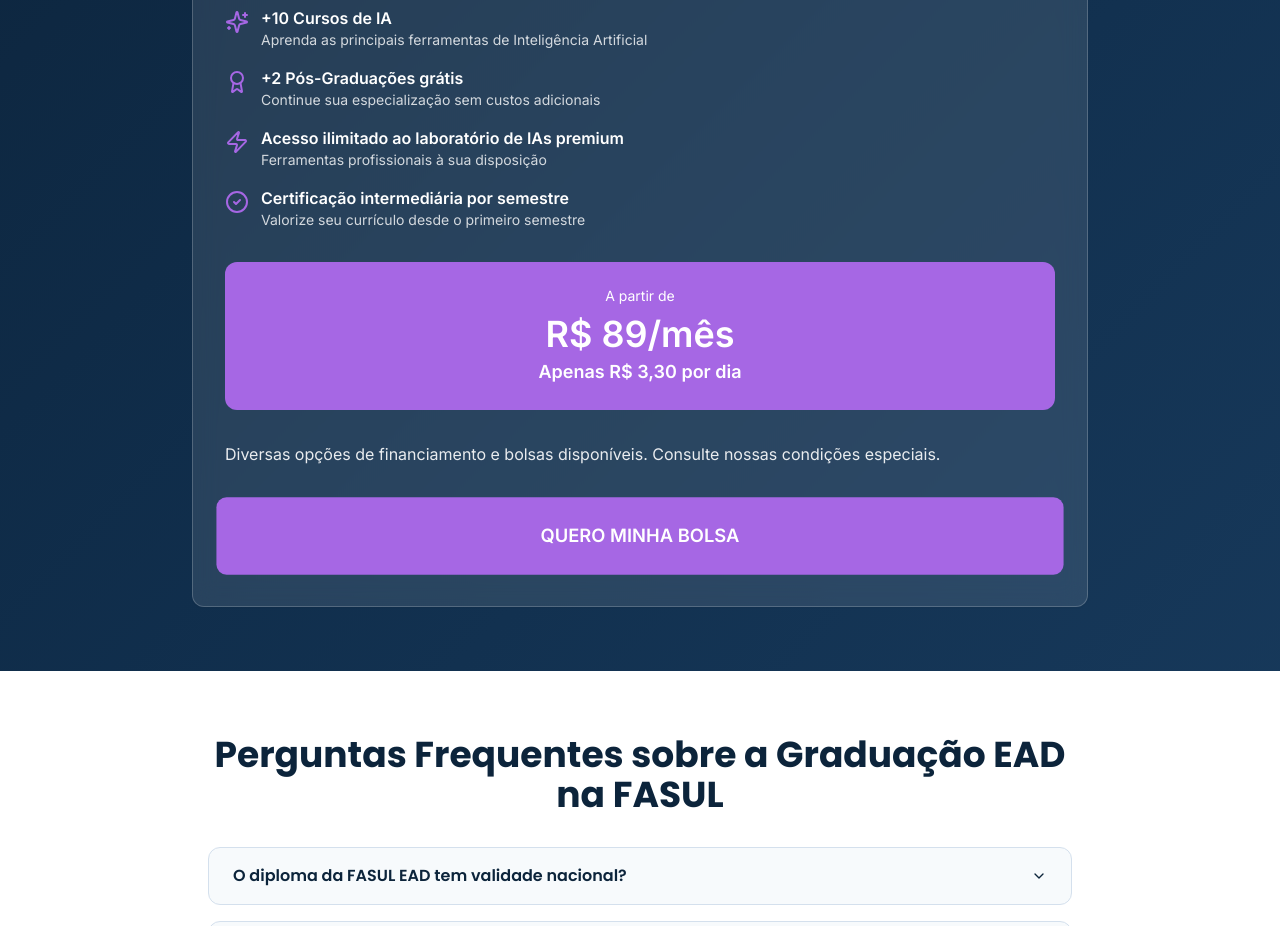
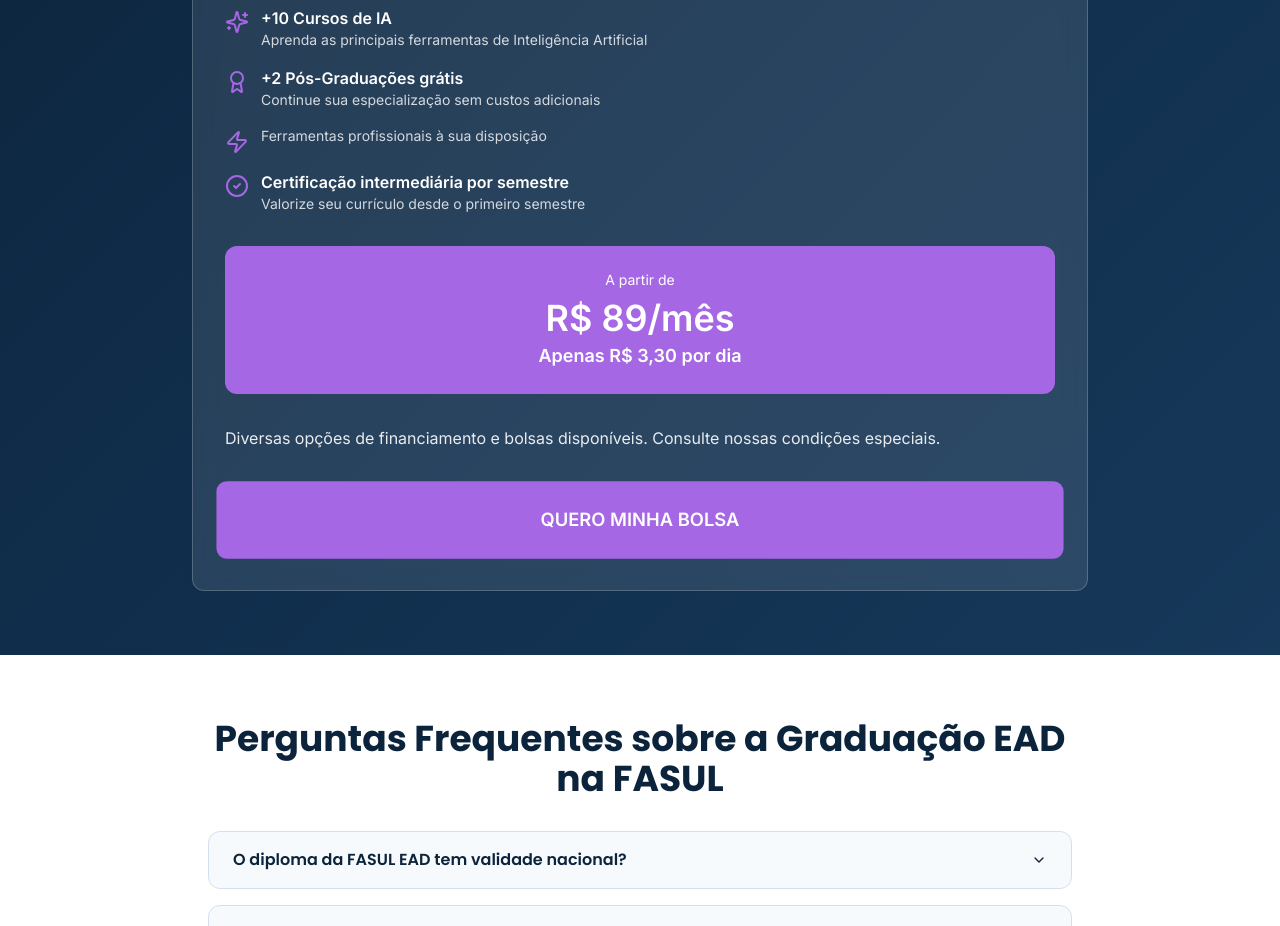
Before and after one commit to juanmkt-web/fasulportalpolosead.com.br, a React (Vite) app: page / in a window 1280 px wide. Shown: the part 4300-5226 px from the top of the page. Built offline with nearby package versions, Linux system fonts and the light colour scheme; the HTML template or start-up script is replaced by a standard one.

Commit message:
Code edited in Lovable Code Editor
Edited UI in Lovable

```diff
--- a/src/components/OfferSection.tsx
+++ b/src/components/OfferSection.tsx
@@ -148,7 +148,6 @@ const OfferSection = () => {
               <div className="flex items-start gap-3">
                 <Zap className="w-6 h-6 text-accent flex-shrink-0 mt-1" />
                 <div>
-                  <p className="font-semibold text-white">Acesso ilimitado ao laboratório de IAs premium</p>
                   <p className="text-sm text-white/80">Ferramentas profissionais à sua disposição</p>
                 </div>
               </div>
```
